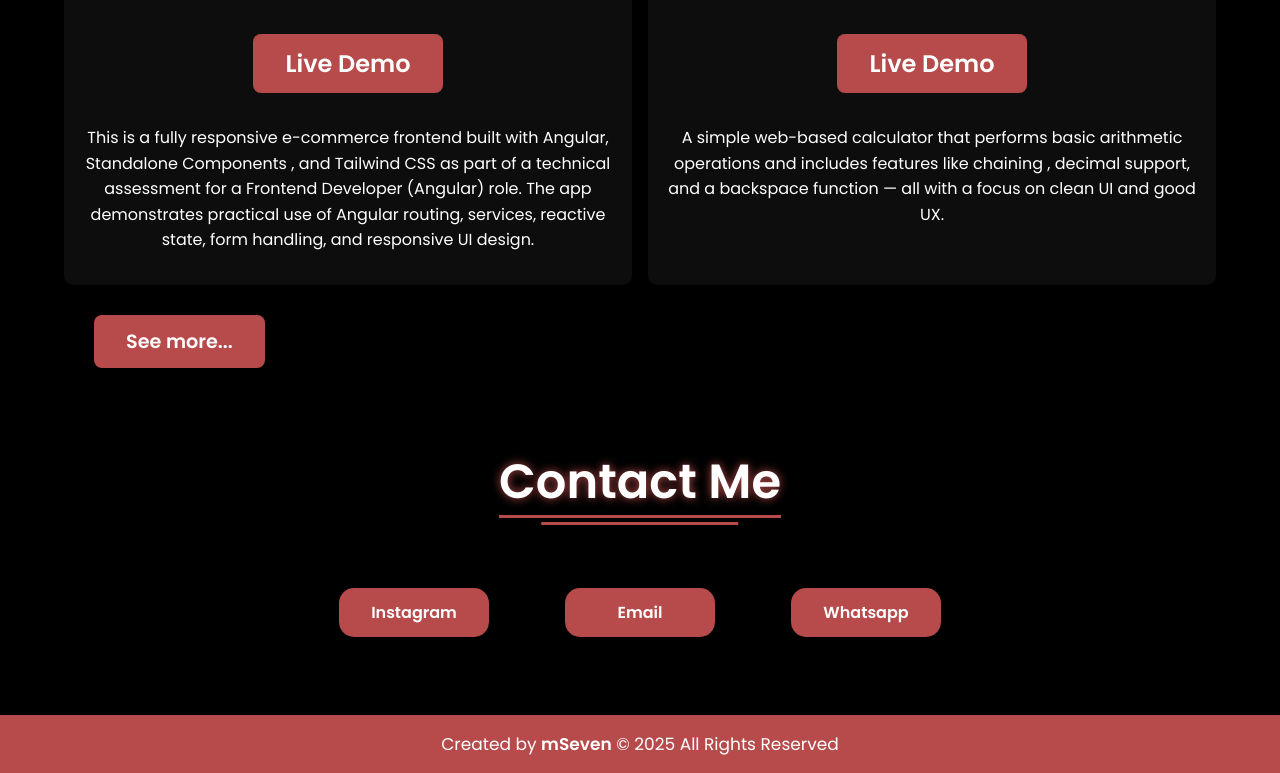
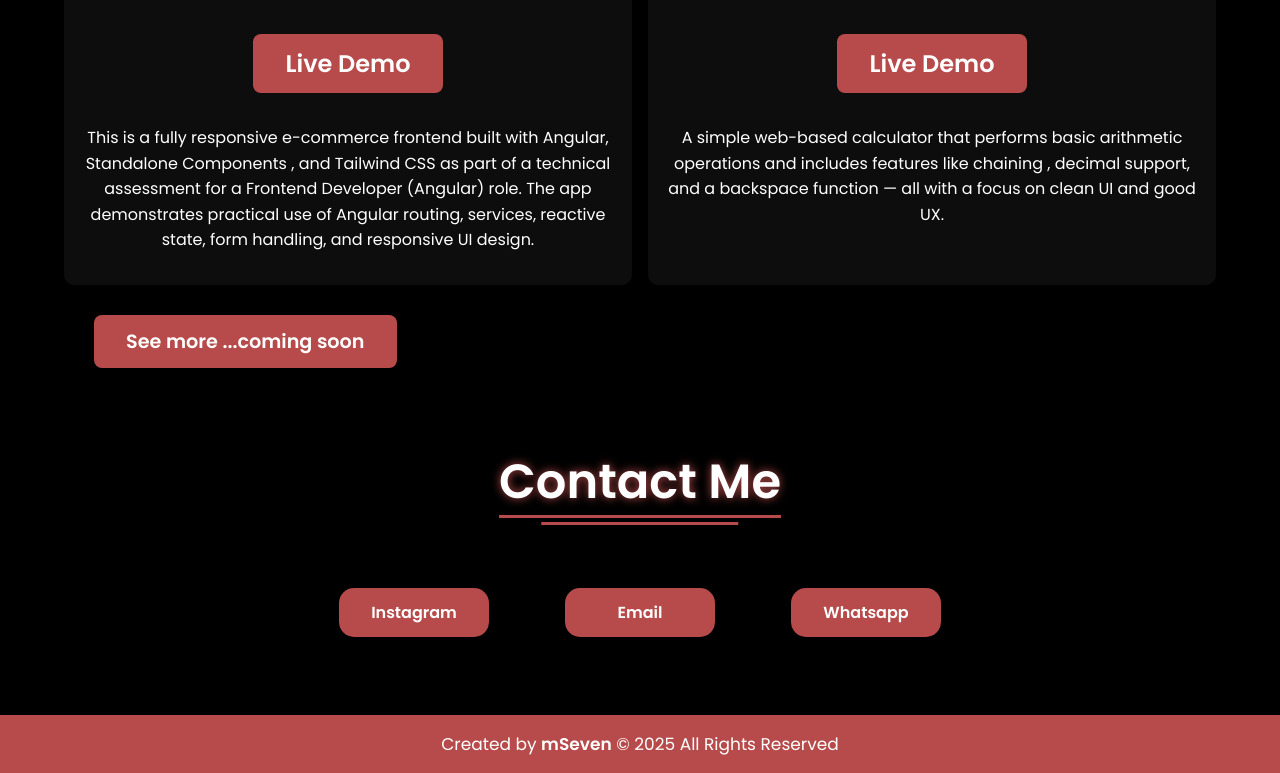
Before and after one commit to mSev7n/Portfolio-project, a plain HTML site: page index.html in a window 1280 px wide. Shown: the part 2419-3192 px from the top of the page. Drawn offline with Linux system fonts and the light colour scheme.

Commit message:
added ...coming soon

```diff
--- a/index.html
+++ b/index.html
@@ -178,7 +178,7 @@
                 </div>
             </div>
         </div>
-        <button class="seeMore"><a href="">See more...</a></button>
+        <button class="seeMore"><a href="">See more ...coming soon</a></button>
     </div>
 </section>
 
```
